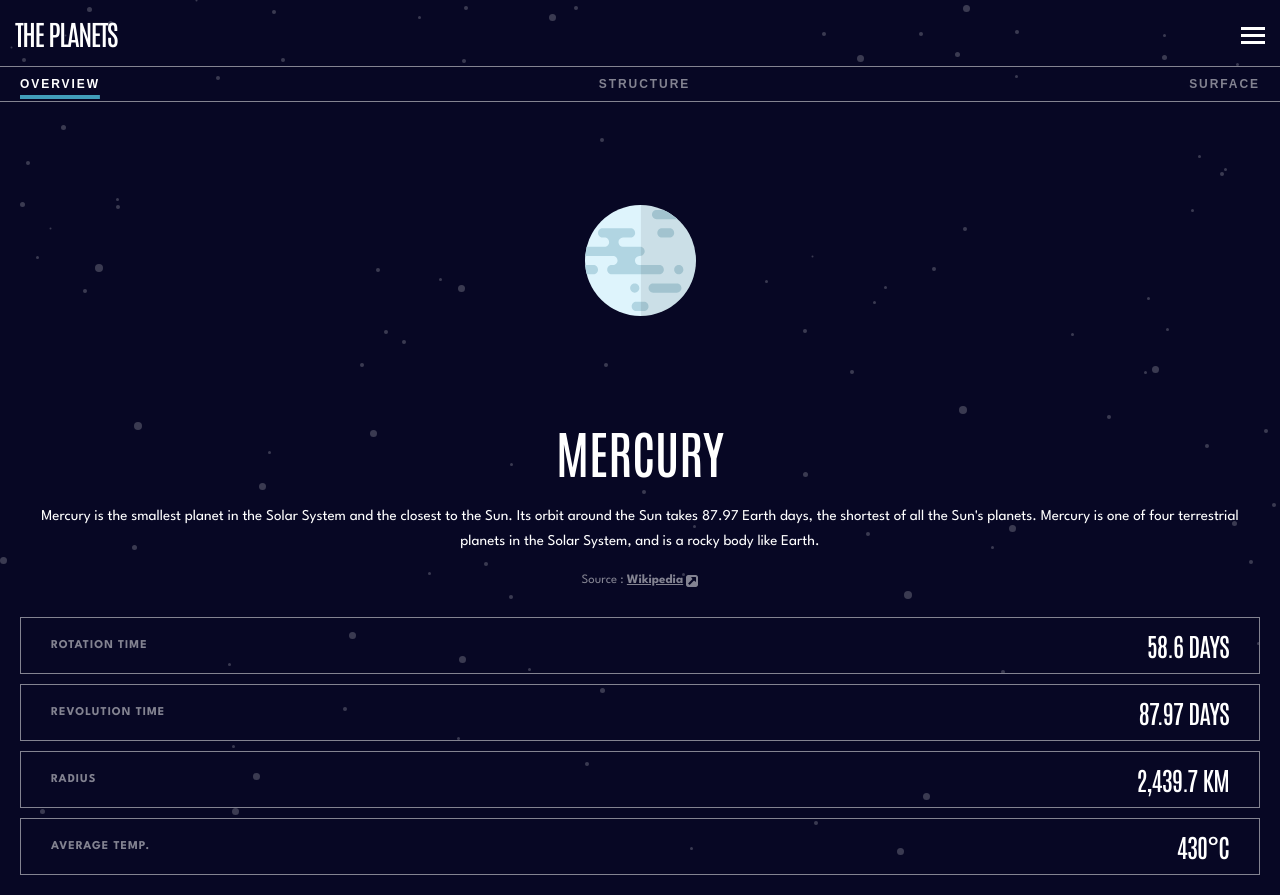
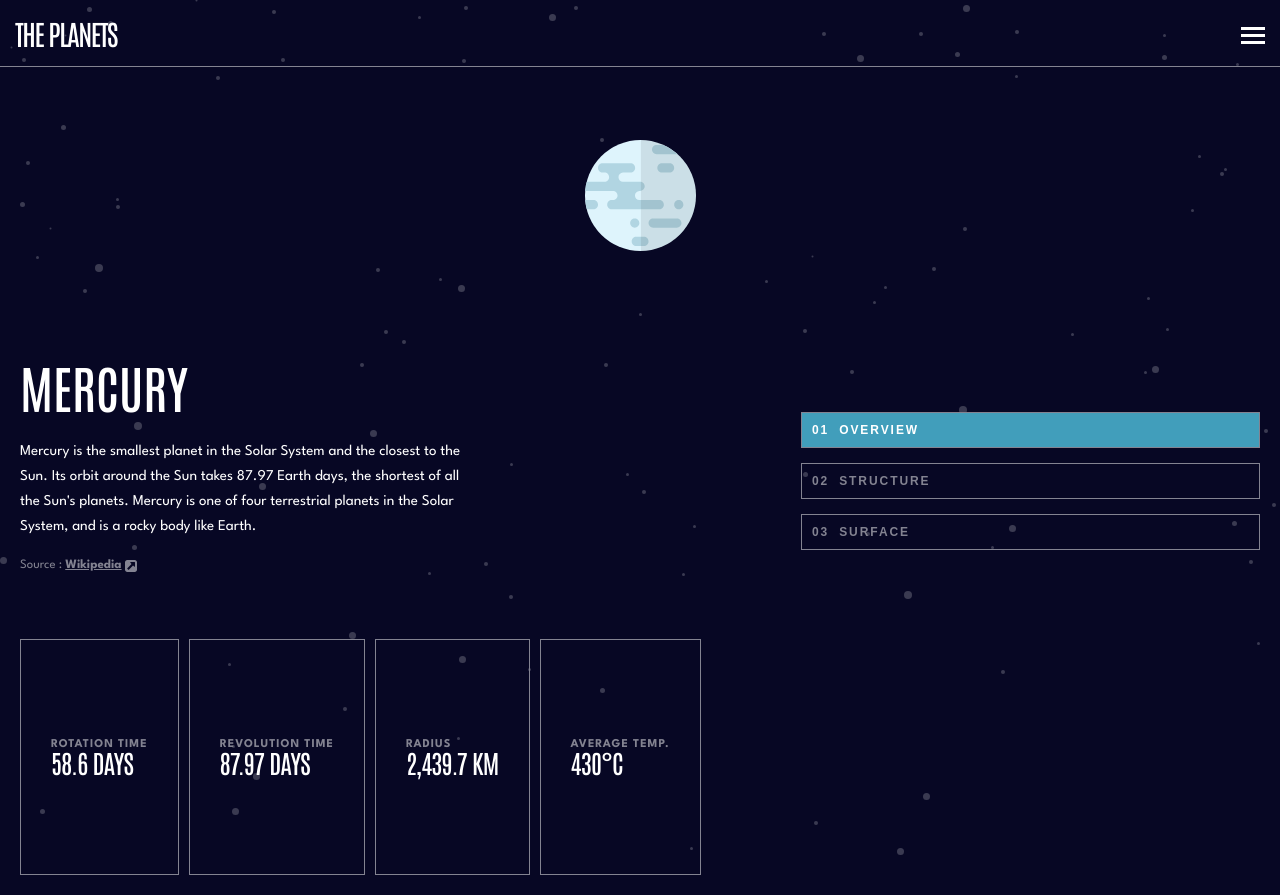
Before and after one commit to jasonkartz/planets-fact-site, a React (Create React App) app: page / in a window 1280 px wide. Built offline with nearby package versions, Linux system fonts and the light colour scheme.

Commit message:
working on tablet screen

```diff
--- a/src/index.css
+++ b/src/index.css
@@ -296,7 +296,6 @@ menu button {
   width: 55px;
   position: absolute;
   top: 43%;
-  right: 16rem;
 }
 
 .info-section {
@@ -331,6 +330,7 @@ cite a:last-child :first-child {
 
 .stats-section {
   margin-inline: 2rem;
+  margin-bottom: 2rem;
   display: flex;
   flex-direction: column;
   gap: 1rem;
@@ -356,3 +356,93 @@ h3 {
   letter-spacing: clamp(-.075rem, -.1rem, -.15rem);
   text-transform: uppercase;
 }
+
+@media (min-width: 700px) {
+  main {
+    grid: [row1-start] "planet planet" 1fr [row1-end] [row2-start] "info menu" 1fr [row2-end] [row3-start] "stats stats" 1fr [row3-end];
+  }
+
+  menu {
+    border: none;
+    grid-area: menu;
+    flex-direction: column;
+    justify-content: center;
+    gap: 1.5rem;
+  }
+
+  menu button {
+    min-width: 20.81rem;
+    display: flex;
+    border: var(--border);
+  }
+
+  .menu-btn-nmbr {
+    display: inline;
+    margin-inline: 1rem;
+  }
+
+  .menu-mercury,
+  .menu-venu,
+  .menu-earth,
+  .menu-mars,
+  .menu-jupiter,
+  .menu-saturn,
+  .menu-uranus,
+  .menu-neptune {
+    text-decoration: none;
+  }
+
+  .menu-mercury {
+    background-color: var(--mercury-btn);
+  }
+
+  .menu-venus {
+    background-color: var(--venus-btn);
+  }
+
+  .menu-earth {
+    background-color: var(--earth-btn);
+  }
+
+  .menu-mars {
+    background-color: var(--mars-btn);
+  }
+
+  .menu-jupiter {
+    background-color: var(--jupiter-btn);
+  }
+
+  .menu-saturn {
+    background-color: var(--saturn-btn);
+  }
+
+  .menu-uranus {
+    background-color: var(--uranus-btn);
+  }
+
+  .menu-neptune {
+    background-color: var(--neptune-btn);
+  }
+
+  .planet-section {
+    grid-area: planet;
+  }
+
+  .info-section {
+    text-align: left;
+    grid-area: info;
+    min-width: 33.9rem;
+    max-width: 50rem;
+  }
+
+  .stats-section {
+    grid-area: stats;
+    flex-direction: row;
+  }
+
+  .stat-box {
+    flex-direction: column;
+    justify-content: center;
+    align-items: flex-start;
+  }
+}
```
